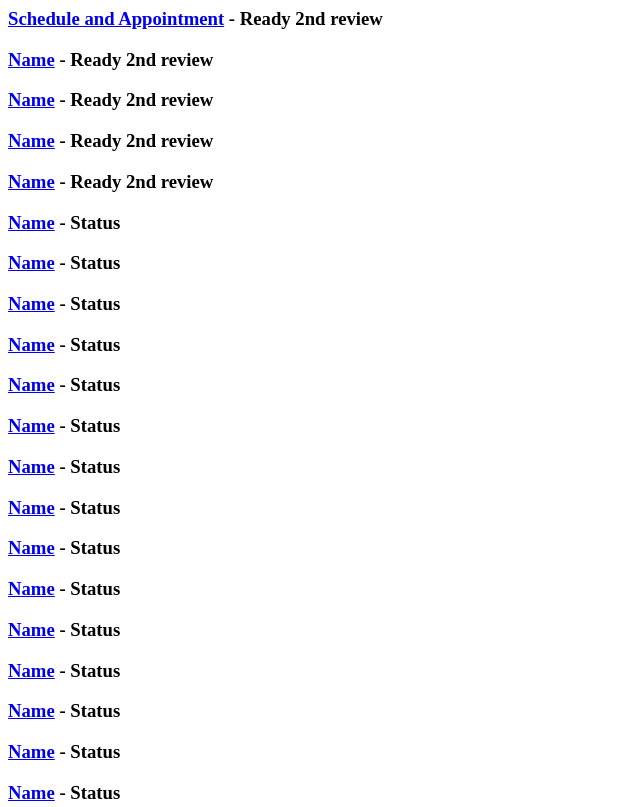
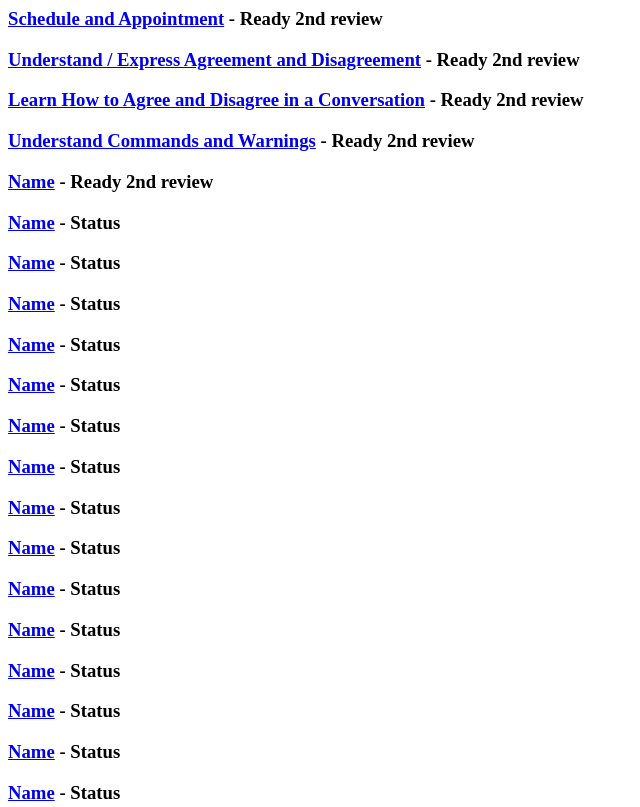
Before and after one commit to byuitechops/ec3-quiz-design, a plain HTML site: page strategies/strategies.html in a window 1280 px wide. Shown: the top 807 px of the page, without its empty margins (0-640 px from the left). Drawn offline with Linux system fonts and the light colour scheme.

Commit message:
updated links

```diff
--- a/strategies/strategies.html
+++ b/strategies/strategies.html
@@ -4,9 +4,9 @@
     </head>
     <body>
 <h3><a href="https://byuitechops.github.io/ec3-quiz-design/strategies/scheduleappointment.html" target="_blank">Schedule and Appointment</a> - Ready 2nd review</h3>
-<h3><a href="https://byuitechops.github.io/ec3-quiz-design/strategies/understand_express_agreedisagree.html" target="_blank">Name</a> - Ready 2nd review</h3>
-<h3><a href="https://byuitechops.github.io/ec3-quiz-design/strategies/agree_disagree_conversation.html" target="_blank">Name</a> - Ready 2nd review</h3>
-<h3><a href="https://byuitechops.github.io/ec3-quiz-design/strategies/capitalization_rules.html" target="_blank">Name</a> - Ready 2nd review</h3>
+<h3><a href="https://byuitechops.github.io/ec3-quiz-design/strategies/understand_express_agreedisagree.html" target="_blank">Understand / Express Agreement and Disagreement</a> - Ready 2nd review</h3>
+<h3><a href="https://byuitechops.github.io/ec3-quiz-design/strategies/agree_disagree_conversation.html" target="_blank">Learn How to Agree and Disagree in a Conversation</a> - Ready 2nd review</h3>
+<h3><a href="https://byuitechops.github.io/ec3-quiz-design/strategies/capitalization_rules.html" target="_blank">Understand Commands and Warnings</a> - Ready 2nd review</h3>
 <h3><a href="https://byuitechops.github.io/ec3-quiz-design/strategies/understandcommand_warnings.html" target="_blank">Name</a> - Ready 2nd review</h3>
 <h3><a href="https://byuitechops.github.io/ec3-quiz-design/strategies/agree_disagree_conversation.html" target="_blank">Name</a> - Status</h3>
 <h3><a href="https://byuitechops.github.io/ec3-quiz-design/strategies/agree_disagree_conversation.html" target="_blank">Name</a> - Status</h3>
```
